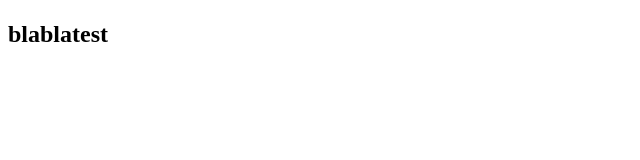
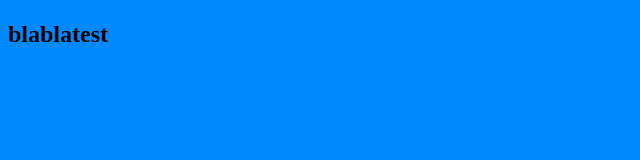
Before and after one commit to Ykanardtichaud/git-intro, a plain HTML site: page index.html in a window 1280 px wide. Shown: the whole page, without its empty margins (0-640 px from the left). Drawn offline with Linux system fonts and the light colour scheme.

Commit message:
add css + color + link

```diff
--- /dev/null
+++ b/css/style.css
@@ -0,0 +1,3 @@
+body{
+  background-color: rgb(0, 136, 255);
+}
--- a/index.html
+++ b/index.html
@@ -4,6 +4,7 @@
   <meta charset="UTF-8">
   <meta http-equiv="X-UA-Compatible" content="IE=edge">
   <meta name="viewport" content="width=device-width, initial-scale=1.0">
+  <link rel="stylesheet" href="css/style.css">
   <title>git-test</title>
 </head>
 <body>
```
